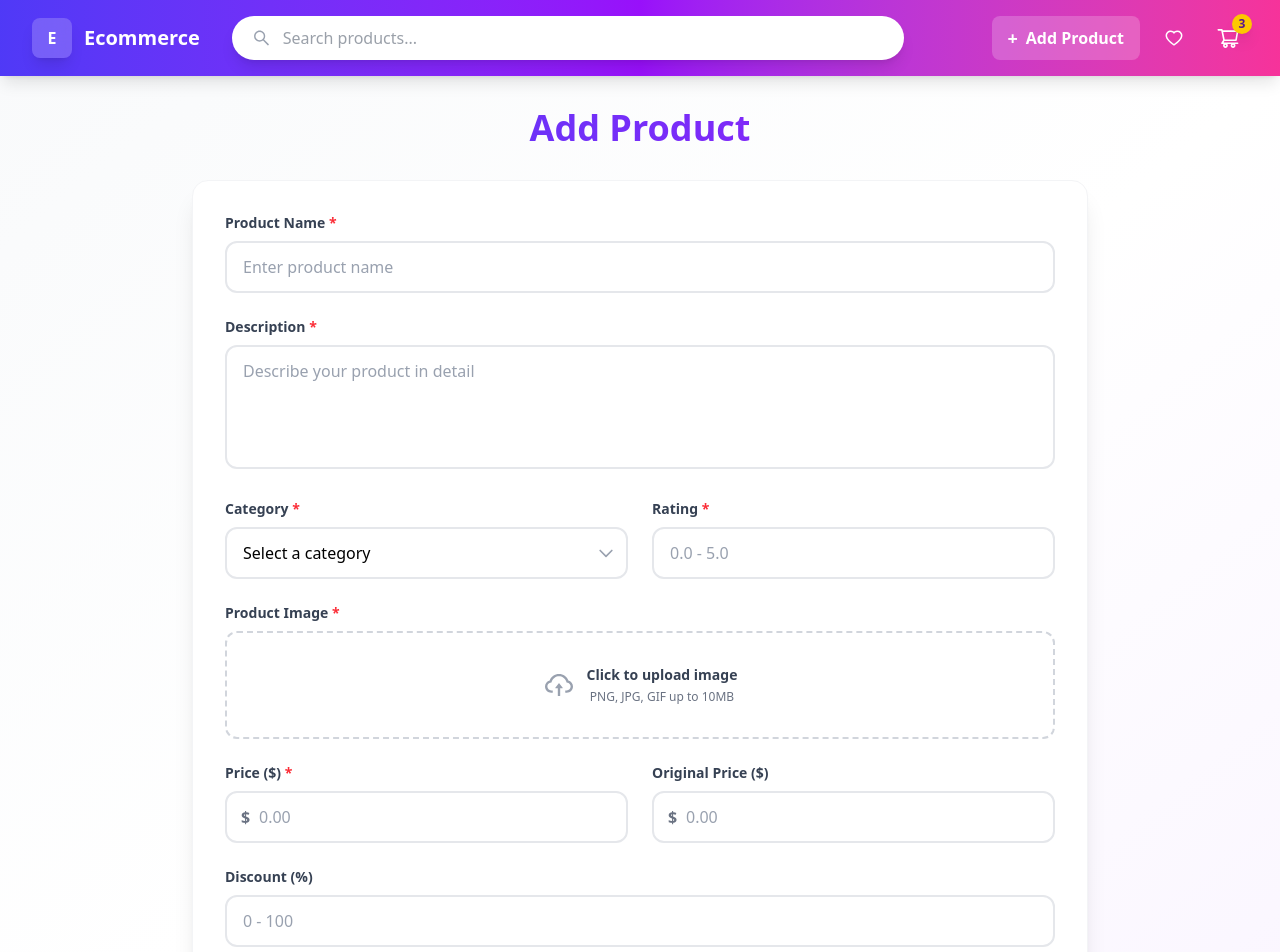
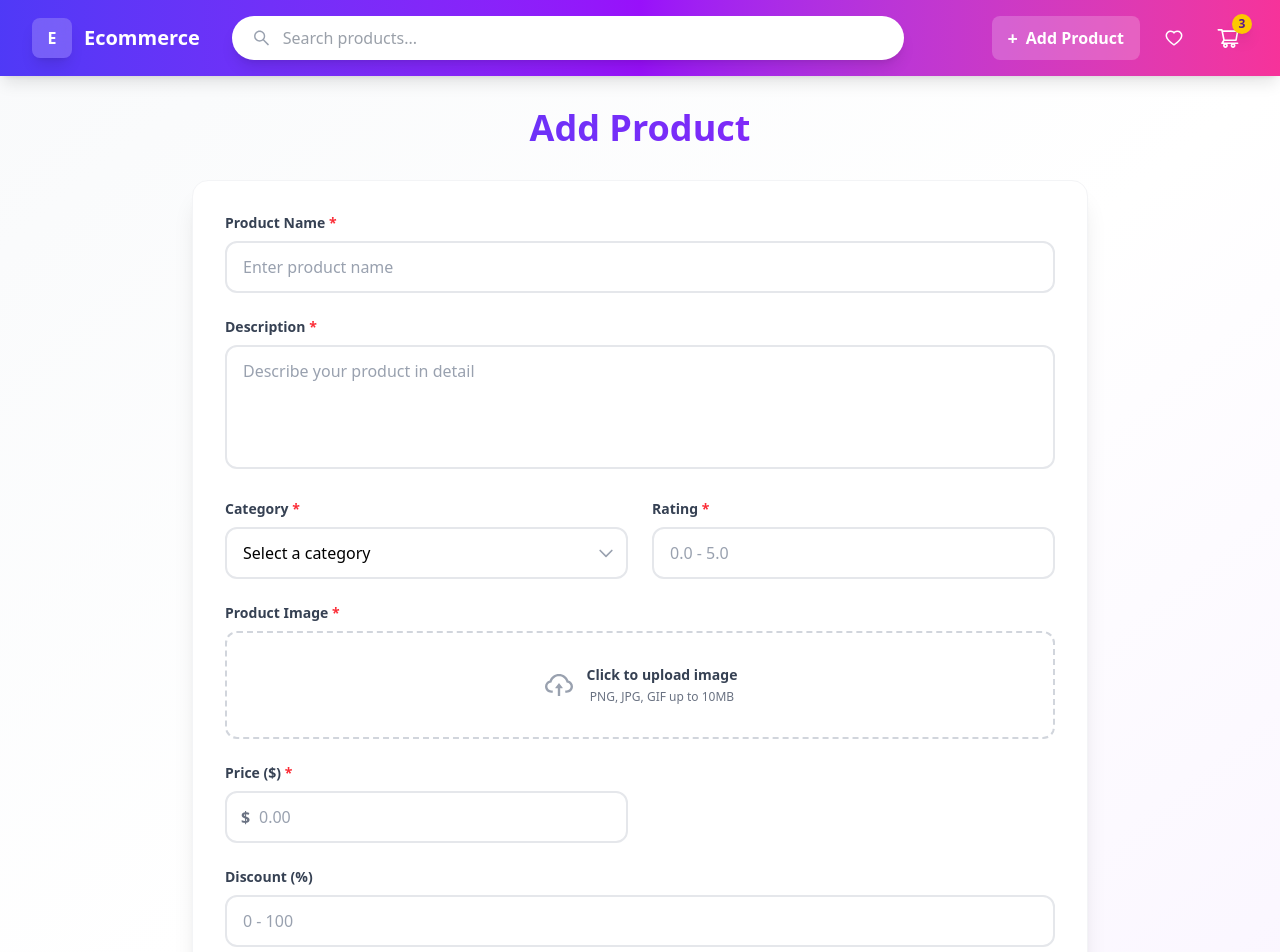
Before and after one commit to Viswajith2003/Ecommerce-mern, a React (Vite) app in the folder frontend/: page /addProduct in a window 1280 px wide. Shown: the top 952 px of the page. Built offline with nearby package versions, Linux system fonts and the light colour scheme.

Commit message:
backend completed

```diff
--- a/frontend/index.html
+++ b/frontend/index.html
@@ -5,7 +5,7 @@
   <meta charset="UTF-8" />
   <link rel="icon" type="image/svg+xml" href="/vite.svg" />
   <meta name="viewport" content="width=device-width, initial-scale=1.0" />
-  <title>frontend</title>
+  <title>Mini-ecommerce</title>
 </head>
 
 <body>
--- a/frontend/src/components/ProductCard.jsx
+++ b/frontend/src/components/ProductCard.jsx
@@ -22,7 +22,17 @@ export default function ProductCard({ product = {} }) {
 
   // Fallback image URL
   const fallbackImage = "https://images.unsplash.com/photo-1505740420928-5e560c06d30e?w=500&h=500&fit=crop";
-  const displayImage = imageError ? fallbackImage : (image || fallbackImage);
+
+  // Construct full image URL for backend images
+  const getImageUrl = (imagePath) => {
+    if (!imagePath) return fallbackImage;
+    // If it's already a full URL (starts with http), use it as is
+    if (imagePath.startsWith('http')) return imagePath;
+    // Otherwise, prepend the backend URL
+    return `http://localhost:5001${imagePath}`;
+  };
+
+  const displayImage = imageError ? fallbackImage : getImageUrl(image);
 
   return (
     <article className="group relative bg-white rounded-2xl shadow-md hover:shadow-2xl overflow-hidden transition-all duration-500 hover:-translate-y-2 w-full max-w-sm border border-gray-100">
--- a/frontend/src/pages/AddProduct.jsx
+++ b/frontend/src/pages/AddProduct.jsx
@@ -8,7 +8,6 @@ export default function AddProduct() {
     description: "",
     category: "",
     price: "",
-    originalPrice: "",
     rating: "",
     discount: "",
   });
@@ -50,14 +49,12 @@ export default function AddProduct() {
       formDataToSend.append("description", formData.description);
       formDataToSend.append("category", formData.category);
       formDataToSend.append("price", formData.price);
-      formDataToSend.append("OrgPrice", formData.originalPrice);
       formDataToSend.append("rating", formData.rating);
       formDataToSend.append("discount", formData.discount);
 
       if (imageFile) {
         formDataToSend.append("image", imageFile);
       }
-
       const data = await addProducts(formDataToSend);
       console.log("Product created:", data);
       setMessage({
@@ -71,7 +68,6 @@ export default function AddProduct() {
         description: "",
         category: "",
         price: "",
-        originalPrice: "",
         rating: "",
         discount: "",
       });
@@ -288,31 +284,6 @@ export default function AddProduct() {
                 </div>
               </div>
 
-              <div>
-                <label
-                  htmlFor="originalPrice"
-                  className="block text-sm font-semibold text-gray-700 mb-2"
-                >
-                  Original Price ($)
-                </label>
-                <div className="relative">
-                  <span className="absolute left-4 top-1/2 -translate-y-1/2 text-gray-500 font-semibold">
-                    $
-                  </span>
-                  <input
-                    type="number"
-                    id="originalPrice"
-                    name="originalPrice"
-                    value={formData.originalPrice}
-                    onChange={handleChange}
-                    min="0"
-                    step="0.01"
-                    placeholder="0.00"
-                    className="w-full placeholder:text-gray-400 px-4 py-3 pl-8 border-2 border-gray-200 rounded-xl focus:outline-none focus:ring-4 focus:ring-indigo-100 focus:border-indigo-500 transition-all duration-300"
-                  />
-                </div>
-              </div>
-
               <div className="lg:col-span-2">
                 <label
                   htmlFor="discount"
@@ -381,7 +352,6 @@ export default function AddProduct() {
                     description: "",
                     category: "",
                     price: "",
-                    originalPrice: "",
                     rating: "",
                     discount: "",
                   });
```
Also changed, not shown: 1 other file (tests, documents, lock files or other folders).
